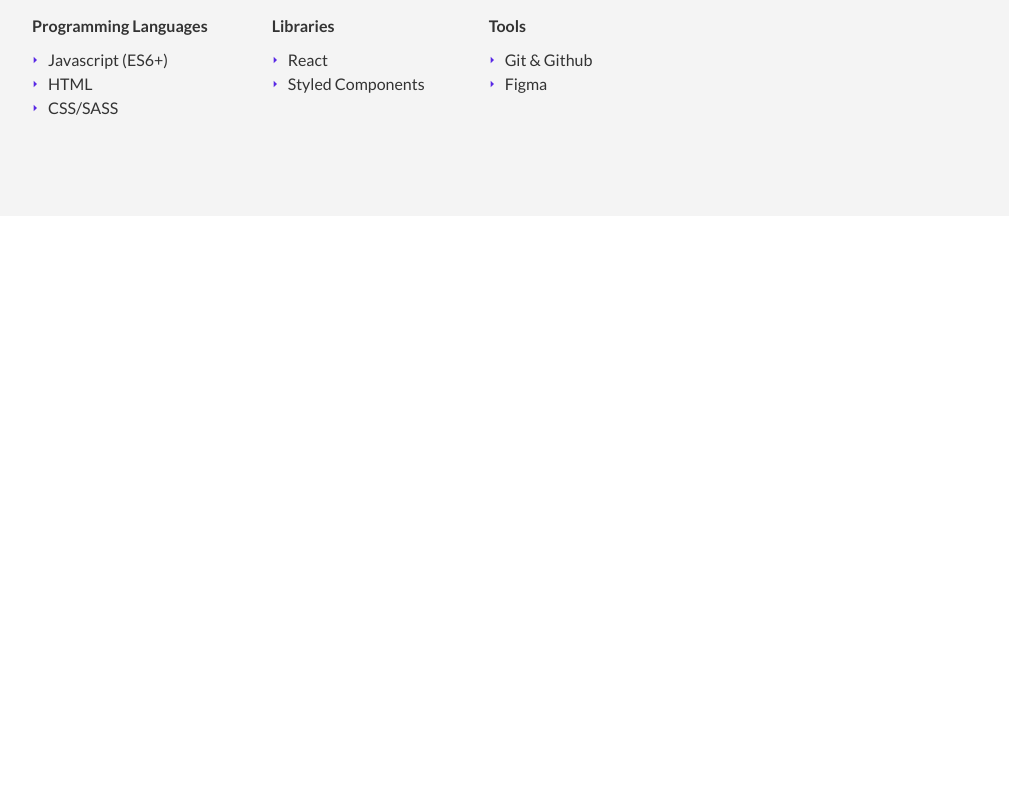
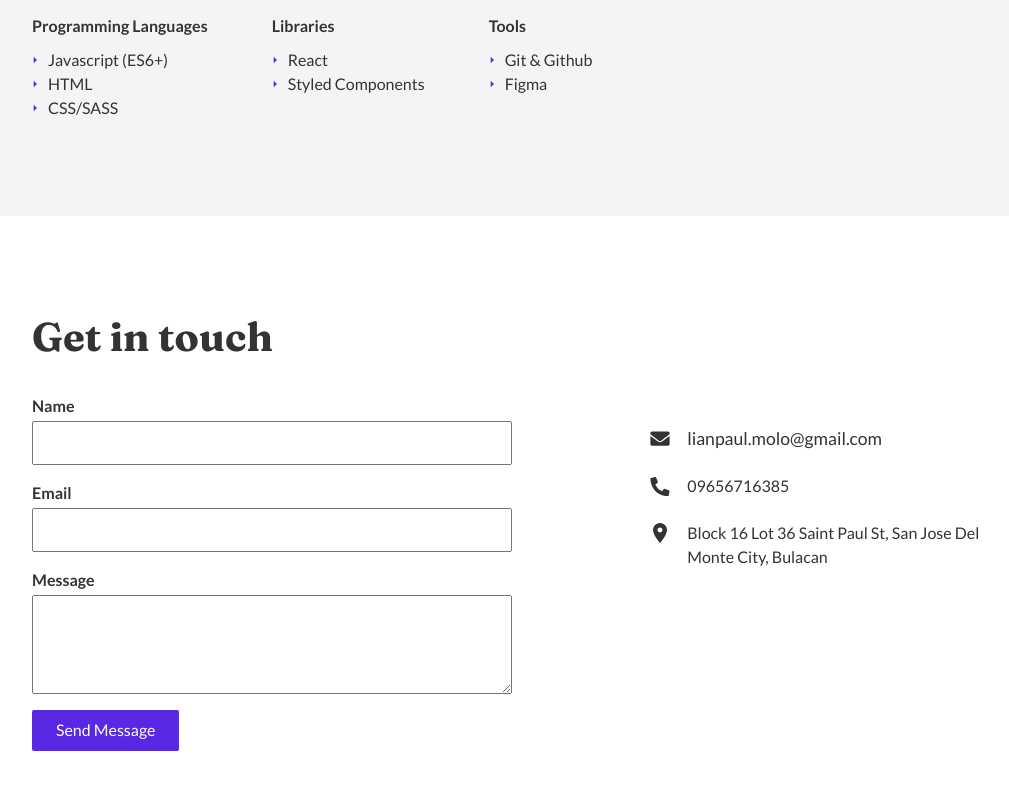
Before and after one commit to lianpaulm/portfolio, a React (Create React App) app: page / in a window 1280 px wide. Shown: the part 2650-3440 px from the top of the page, without its empty margins (108-1117 px from the left). Before the commit the page ends 2866 px from the top, so only its background shows below. Built offline with nearby package versions, Linux system fonts and the light colour scheme; a web font is replaced by a local one.

Commit message:
adding contact section

```diff
--- a/src/App.js
+++ b/src/App.js
@@ -7,6 +7,7 @@ import Header from './components/Header';
 import Hero from './components/Hero';
 import Projects from './components/Projects';
 import About from './components/About';
+import Contact from './components/Contact';
 
 const theme = { ...base, colors: main };
 
@@ -21,6 +22,7 @@ function App() {
             <Hero />
             <Projects />
             <About />
+            <Contact />
           </main>
         </>
       </ThemeProvider>
--- /dev/null
+++ b/src/components/Contact.js
@@ -0,0 +1,79 @@
+import React, { useState } from 'react';
+import { contactInfo } from '../data';
+import {
+  Button,
+  Col,
+  Container,
+  Form,
+  FormControl,
+  Heading,
+  Info,
+  Row,
+  StyledContact,
+} from './styles/Contact.styled';
+
+const Contact = () => {
+  const [name, setName] = useState('');
+  const [email, setEmail] = useState('');
+  const [message, setMessage] = useState('');
+
+  const submitHandler = (e) => {
+    e.preventDefault();
+  };
+
+  return (
+    <StyledContact id="contact">
+      <Container>
+        <Heading>Get in touch</Heading>
+        <Row>
+          <Col>
+            <Form onSubmit={submitHandler}>
+              <FormControl>
+                <label htmlFor="name">Name</label>
+                <input
+                  type="text"
+                  id="name"
+                  value={name}
+                  onChange={(e) => setName(e.target.value)}
+                />
+              </FormControl>
+              <FormControl>
+                <label htmlFor="email">Email</label>
+                <input
+                  type="email"
+                  id="email"
+                  value={email}
+                  onChange={(e) => setEmail(e.target.value)}
+                />
+              </FormControl>
+              <FormControl>
+                <label htmlFor="message">Message</label>
+                <textarea
+                  id="message"
+                  rows="4"
+                  value={message}
+                  onChange={(e) => setMessage(e.target.value)}
+                />
+              </FormControl>
+              <Button type="submit">Send Message</Button>
+            </Form>
+          </Col>
+          <Col>
+            <Info>
+              {contactInfo.map((item, i) => {
+                return (
+                  <li key={i}>
+                    {item.icon}
+                    <span>{item.text}</span>
+                  </li>
+                );
+              })}
+            </Info>
+          </Col>
+        </Row>
+      </Container>
+    </StyledContact>
+  );
+};
+
+export default Contact;
--- /dev/null
+++ b/src/components/styles/Contact.styled.js
@@ -0,0 +1,100 @@
+import styled from 'styled-components';
+
+export const StyledContact = styled.section`
+  padding: 6rem 1.8rem;
+`;
+
+export const Container = styled.div`
+  max-width: ${({ theme }) => theme.maxWidth};
+  margin: 0 auto;
+  max-width: 1000px;
+`;
+
+export const Heading = styled.h2`
+  font-size: 2.5rem;
+  margin-bottom: 2rem;
+`;
+
+export const Row = styled.div`
+  display: grid;
+  grid-template-columns: 1fr 1fr;
+  gap: 2rem;
+
+  @media screen and (max-width: 768px) {
+    grid-template-columns: 1fr;
+    gap: 5rem;
+  }
+`;
+
+export const Col = styled.div``;
+
+export const Form = styled.form`
+  max-width: 30rem;
+`;
+
+export const FormControl = styled.div`
+  margin-bottom: 1rem;
+  display: flex;
+  flex-direction: column;
+
+  label {
+    margin-bottom: 0.2rem;
+    font-weight: 600;
+  }
+
+  input,
+  textarea {
+    padding: 0.6rem 0.8rem 0.7rem;
+    max-width: 100%;
+    font-size: 1rem;
+  }
+`;
+
+export const Button = styled.button`
+  padding: 0.8em 1.5em;
+  border-radius: 2px;
+  background: ${({ theme }) => theme.colors.primary};
+  font-size: 1rem;
+  color: #fff;
+`;
+
+export const Info = styled.ul`
+  padding-top: 2rem;
+  padding-left: 6rem;
+
+  @media screen and (max-width: 980px) {
+    padding-left: 2rem;
+  }
+
+  @media screen and (max-width: 768px) {
+    padding: 0;
+  }
+
+  li {
+    display: flex;
+    gap: 0.7rem;
+    align-items: center;
+    margin-bottom: 1.4rem;
+
+    svg {
+      font-size: 1.2rem;
+      width: 2rem;
+      flex-shrink: 0;
+    }
+    span {
+      max-width: 20rem;
+    }
+
+    &:first-child {
+      font-size: 1.1rem;
+    }
+
+    &:last-child {
+      align-items: flex-start;
+
+      svg {
+        font-size: 1.5rem;
+      }
+    }
+  }
+`;
--- a/src/components/styles/Global.js
+++ b/src/components/styles/Global.js
@@ -51,6 +51,10 @@ button {
   line-height: 1;
 }
 
+input,textarea {
+  font-family: ${({ theme }) => theme.fonts.body};
+}
+
 h1,
 h2,
 h3,
--- a/src/data.js
+++ b/src/data.js
@@ -1,5 +1,10 @@
-import { FaRegEnvelope, FaGithub } from 'react-icons/fa';
-import { MdArrowRight } from 'react-icons/md';
+import {
+  FaRegEnvelope,
+  FaEnvelope,
+  FaGithub,
+  FaPhoneAlt,
+} from 'react-icons/fa';
+import { MdArrowRight, MdLocationOn } from 'react-icons/md';
 
 export const navLinks = [
   {
@@ -88,3 +93,18 @@ export const skills = {
   experience: ['Redux', 'Node.js', 'Express', 'MongoDB'],
   icon: <MdArrowRight />,
 };
+
+export const contactInfo = [
+  {
+    text: 'lianpaul.molo@gmail.com',
+    icon: <FaEnvelope />,
+  },
+  {
+    text: '09656716385',
+    icon: <FaPhoneAlt />,
+  },
+  {
+    text: 'Block 16 Lot 36 Saint Paul St, San Jose Del Monte City, Bulacan',
+    icon: <MdLocationOn />,
+  },
+];
```
